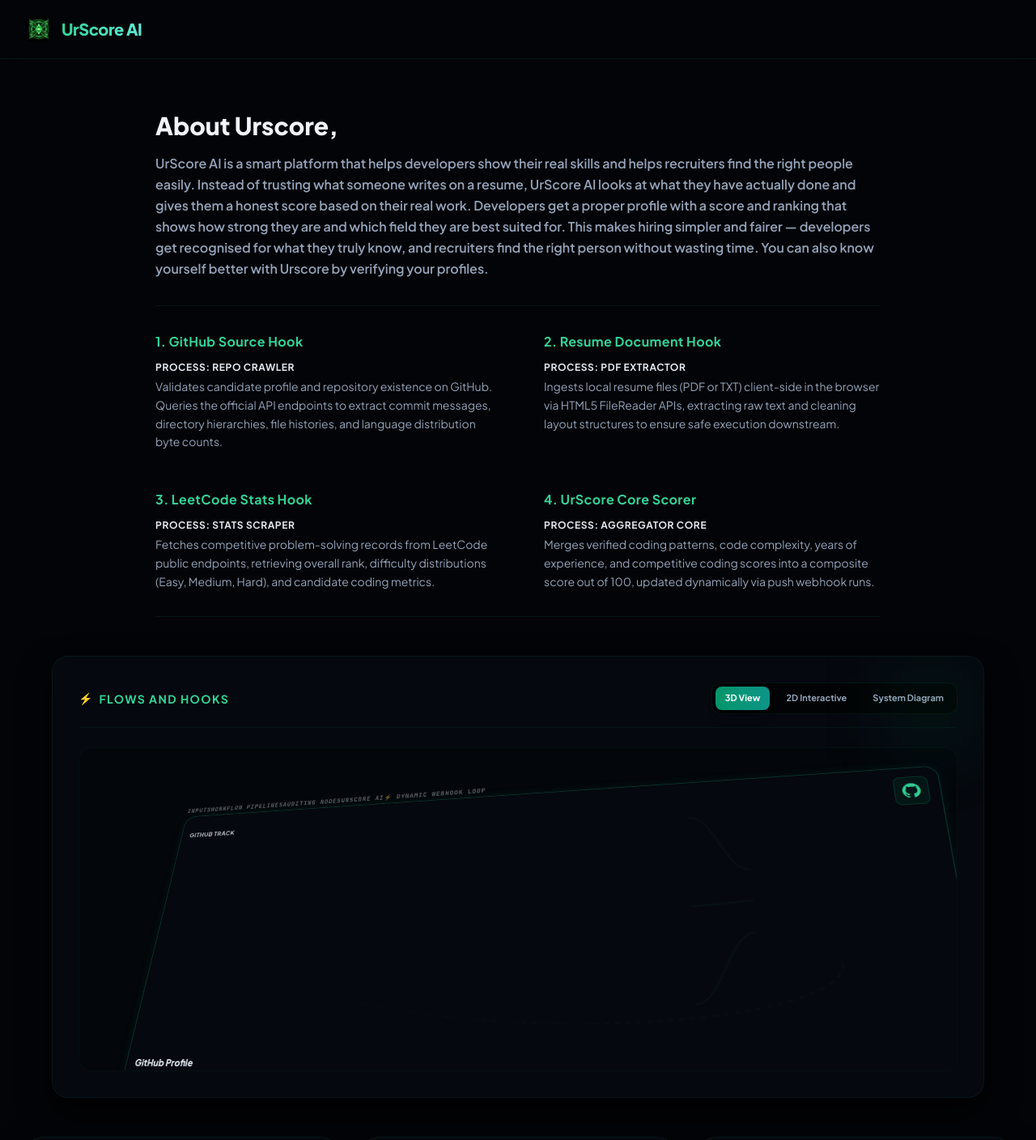
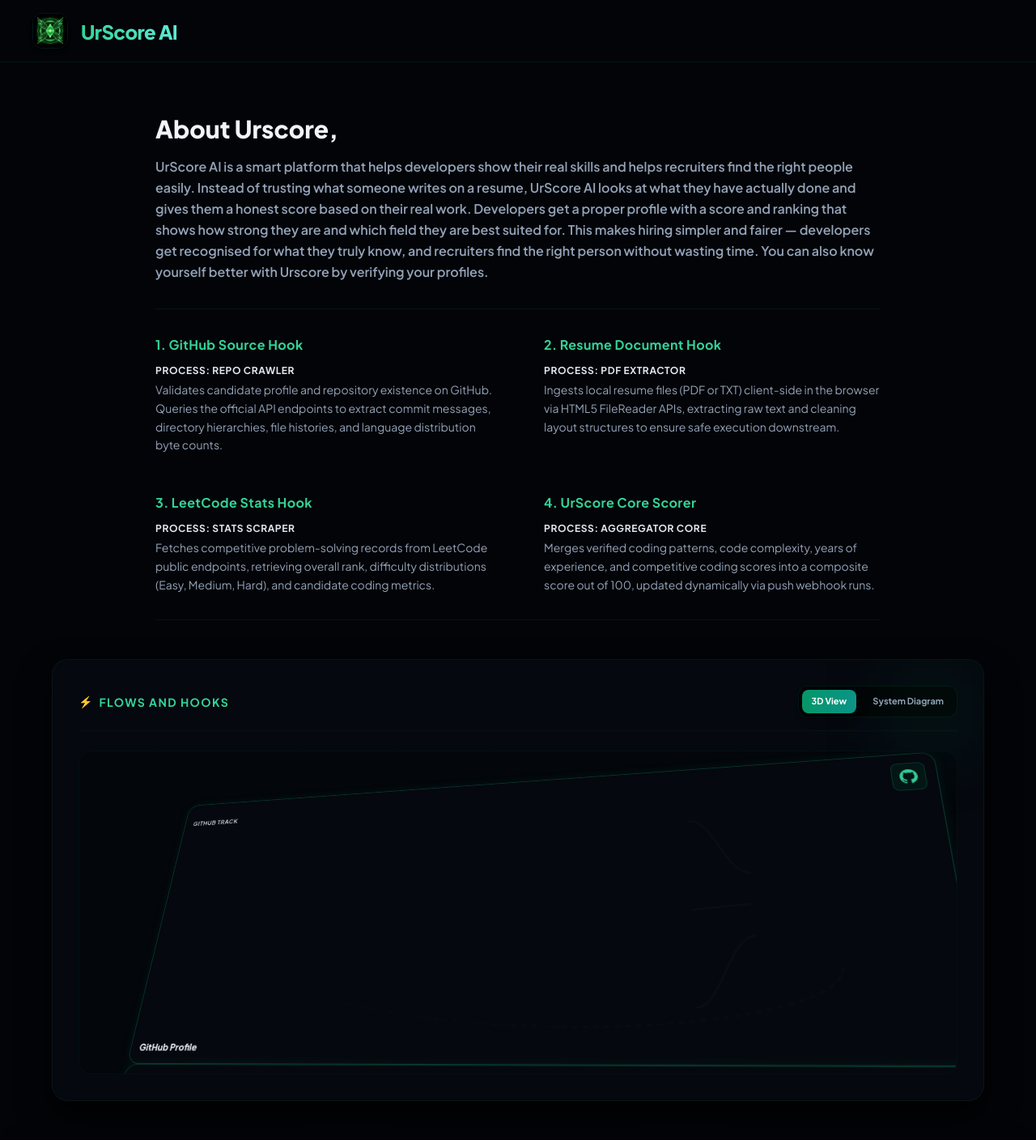
Before and after one commit to DEVARAJ-07/UrScore-AI, a Next.js app in the folder frontend/: page / in a window 1280 px wide. Shown: the top 1408 px of the page at 81% size. Built offline with nearby package versions, Linux system fonts and the light colour scheme; what @react-pdf/renderer would draw is missing.

Commit message:
style: enlarge navbar logo, align spacing, make 3D flows graph static and remove background text

```diff
--- a/frontend/src/app/page.tsx
+++ b/frontend/src/app/page.tsx
@@ -11,10 +11,10 @@
     <QueryClientProvider client={queryClient}>
       <div className="min-h-screen bg-[#030408] text-slate-100 flex flex-col">
         {/* App Navbar */}
-        <nav className="w-full bg-[#030509]/85 backdrop-blur-md border-b border-emerald-500/10 px-8 py-5 flex items-center justify-between z-20 relative">
-          <div className="flex items-center gap-3">
-            <img src="/logo.png" className="w-8 h-8 object-contain rounded-lg" alt="UrScore AI Logo" />
-            <span className="font-extrabold text-xl tracking-tight bg-gradient-to-r from-emerald-400 to-teal-300 bg-clip-text text-transparent" style={{ fontFamily: 'Plus Jakarta Sans, sans-serif' }}>
+        <nav className="w-full bg-[#030509]/85 backdrop-blur-md border-b border-emerald-500/10 px-8 py-4 flex items-center justify-between z-20 relative">
+          <div className="flex items-center gap-4 pl-2">
+            <img src="/logo.png" className="w-11 h-11 object-contain rounded-xl shadow-md border border-emerald-500/10" alt="UrScore AI Logo" />
+            <span className="font-extrabold text-2xl tracking-tight bg-gradient-to-r from-emerald-400 to-teal-300 bg-clip-text text-transparent pt-0.5" style={{ fontFamily: 'Plus Jakarta Sans, sans-serif' }}>
               UrScore AI
             </span>
           </div>
--- a/frontend/src/components/Dashboard.tsx
+++ b/frontend/src/components/Dashboard.tsx
@@ -59,8 +59,7 @@
   const [isParsingFile, setIsParsingFile] = useState(false);
 
   // Graph Mode
-  const [graphMode, setGraphMode] = useState<'2d' | '3d' | 'diagram'>('3d');
-  const [isHovered, setIsHovered] = useState(false);
+  const [graphMode, setGraphMode] = useState<'3d' | 'diagram'>('3d');
 
   const renderNode = (x: number, y: number, label: string, subtitle: string, icon: React.ReactNode, active: boolean) => {
     return (
@@ -321,14 +320,10 @@
   const isScanning = status !== 'idle' && status !== 'completed' && status !== 'failed';
 
   const perspectiveStyle = graphMode === '3d' ? {
-    transform: isHovered
-      ? 'perspective(1000px) rotateX(18deg) rotateY(-8deg) rotateZ(2deg)'
-      : 'perspective(1000px) rotateX(24deg) rotateY(-12deg) rotateZ(3deg)',
+    transform: 'perspective(1000px) rotateX(24deg) rotateY(-12deg) rotateZ(3deg)',
     transformStyle: 'preserve-3d' as const,
-    transition: 'transform 0.5s cubic-bezier(0.16, 1, 0.3, 1)',
   } : {
     transform: 'none',
-    transition: 'transform 0.5s cubic-bezier(0.16, 1, 0.3, 1)',
   };
 
   return (
@@ -417,13 +412,6 @@
                 </button>
                 <button
                   type="button"
-                  onClick={() => setGraphMode('2d')}
-                  className={`px-3 py-1.5 rounded-lg transition ${graphMode === '2d' ? 'bg-gradient-to-r from-emerald-600 to-teal-600 text-white shadow-lg' : 'text-slate-400 hover:text-slate-200'}`}
-                >
-                  2D Interactive
-                </button>
-                <button
-                  type="button"
                   onClick={() => setGraphMode('diagram')}
                   className={`px-3 py-1.5 rounded-lg transition ${graphMode === 'diagram' ? 'bg-gradient-to-r from-emerald-600 to-teal-600 text-white shadow-lg' : 'text-slate-400 hover:text-slate-200'}`}
                 >
@@ -445,8 +433,6 @@
               /* Interactive SVG/HTML 2D/3D Canvas */
               <div
                 className="relative w-full h-[400px] overflow-hidden rounded-2xl border border-emerald-500/5 bg-[#030509]/30 flex items-center justify-center p-4"
-                onMouseEnter={() => setIsHovered(true)}
-                onMouseLeave={() => setIsHovered(false)}
               >
                 {/* 3D grid line floor indicator */}
                 {graphMode === '3d' && (
@@ -500,15 +486,6 @@
                     {/* Webhook loop back from UrScore Core bottom edge to GitHub Left Socket */}
                     <path d="M 870 270 C 870 375, 40 375, 40 120" stroke="url(#webhook-grad)" strokeWidth="2" strokeDasharray="6, 6" className="animate-webhook" />
                   </svg>
-
-                  {/* SVG text descriptors */}
-                  <g className="opacity-40 font-mono text-[9px] uppercase tracking-widest fill-slate-500 font-bold select-none">
-                    <text x="40" y="20">Inputs</text>
-                    <text x="280" y="20">Workflow Pipelines</text>
-                    <text x="520" y="20">Auditing Nodes</text>
-                    <text x="780" y="20">Urscore AI</text>
-                    <text x="410" y="360" className="fill-emerald-400">⚡ Dynamic Webhook Loop</text>
-                  </g>
 
                   {/* Nodes rendering using foreignObject */}
                   {/* COLUMN 1: INPUTS */}
```
